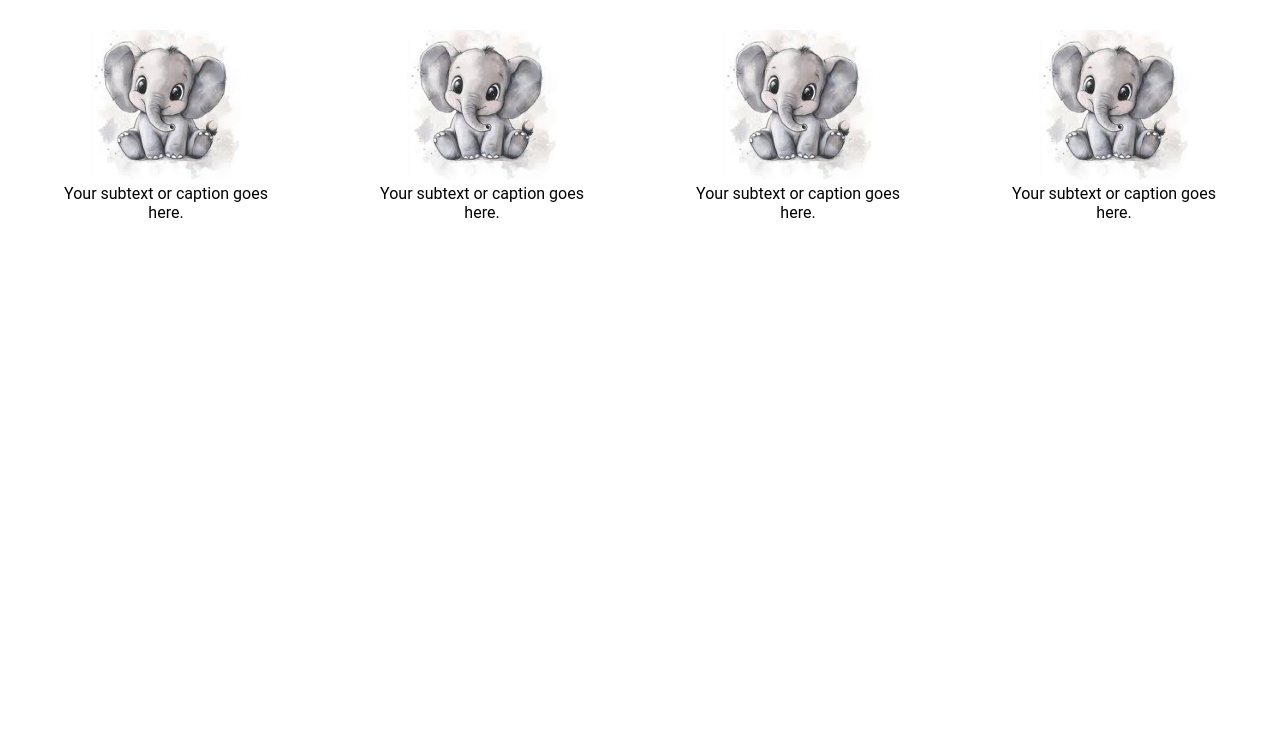
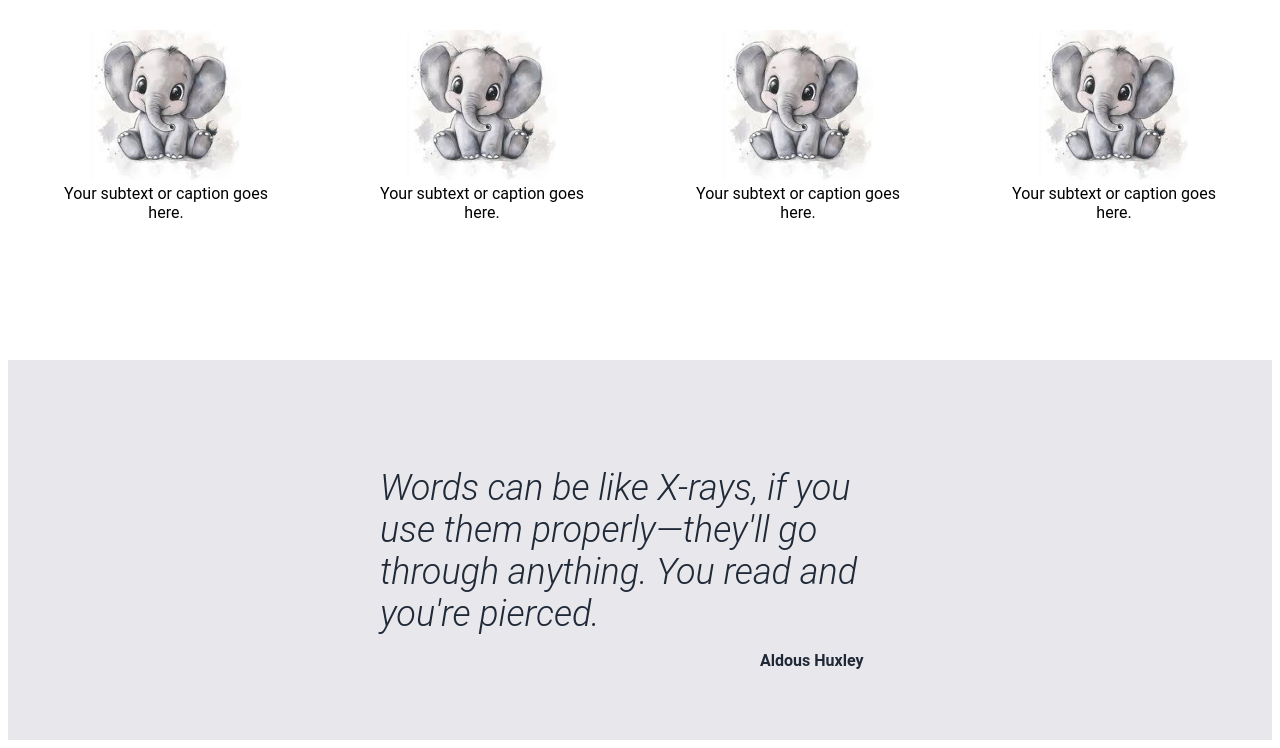
Before and after one commit to bashfor/landing-page, a plain HTML site: page index.html in a window 1280 px wide. Shown: the part 643-1391 px from the top of the page. Before the commit the page ends 1011 px from the top, so only its background shows below. Drawn offline with Linux system fonts and the light colour scheme.

Commit message:
Added quote section

```diff
--- a/index.html
+++ b/index.html
@@ -53,5 +53,17 @@
         </div>
     </div>
 
+    <div class="quote">
+        <figure>
+            <blockquote>
+                <p>
+                    Words can be like X-rays, if you use them properly—they'll go through
+                    anything. You read and you're pierced.
+                </p>
+            </blockquote>
+            <figcaption class="attribution">Aldous Huxley</figcaption>
+        </figure>
+    </div>
+
 </body>
 </html>
--- a/styles/style.css
+++ b/styles/style.css
@@ -102,3 +102,31 @@ img {
 .image-row figure {
     text-align: center;
 }
+
+.quote {
+    height: 380px;
+    background-color: #e8e7eb;
+    display: flex;
+    justify-content: center;
+    align-items: center;
+}
+
+figure {
+    flex-basis: 600px;
+}
+
+blockquote p {
+    color: #1f2937;
+    font-size: 36px;
+    font-weight: 300;
+    margin-bottom: 10px;
+    font-style: italic;
+}
+
+figcaption.attribution {
+    margin-left: auto;
+    margin-right: 60px;
+    width: 120px;
+    font-weight: bold;
+    color: #1f2937;
+}
```
